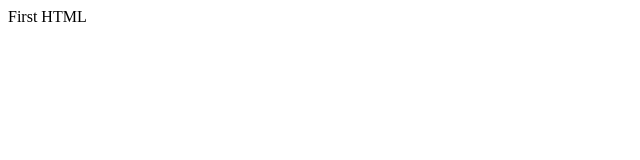
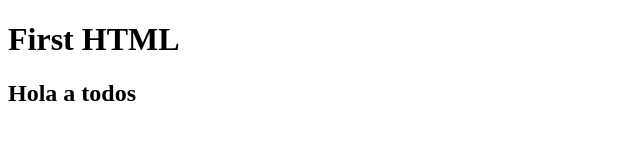
Before and after one commit to CarreteroSamuel/New_Repo, a plain HTML site: page index.html in a window 1280 px wide. Shown: the whole page, without its empty margins (0-640 px from the left). Drawn offline with Linux system fonts and the light colour scheme.

Commit message:
Test: Add h1 and h2 in index.html

```diff
--- a/index.html
+++ b/index.html
@@ -6,6 +6,7 @@
     <title>Document</title>
 </head>
 <body>
-    First HTML
+    <h1>First HTML</h1>
+    <h2>Hola a todos</h2>
 </body>
 </html>
```
